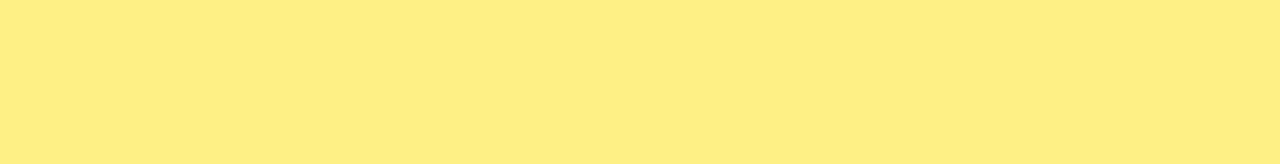
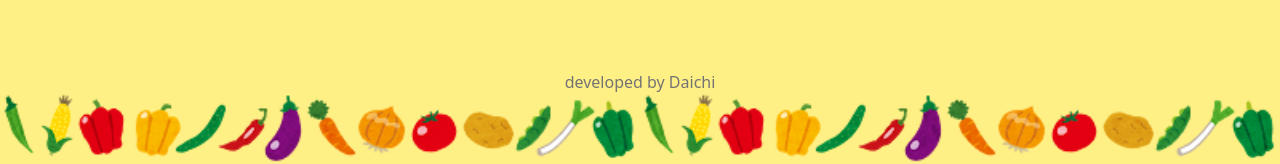
Before and after one commit to Daichi989/dinner-roulette, a Next.js app: page / in a window 1280 px wide. Shown: the part 1303-1467 px from the top of the page. Before the commit the page ends 1373 px from the top, so only its background shows below. Built offline with nearby package versions, Linux system fonts and the light colour scheme.

Commit message:
サイトフッターを追加

```diff
--- a/app/(main)/layout.tsx
+++ b/app/(main)/layout.tsx
@@ -25,6 +25,7 @@ export default function MarketingLayout({
       <main>
         {children}
       </main>
+      <SiteFooter />
     </div>
   )
 }
```
